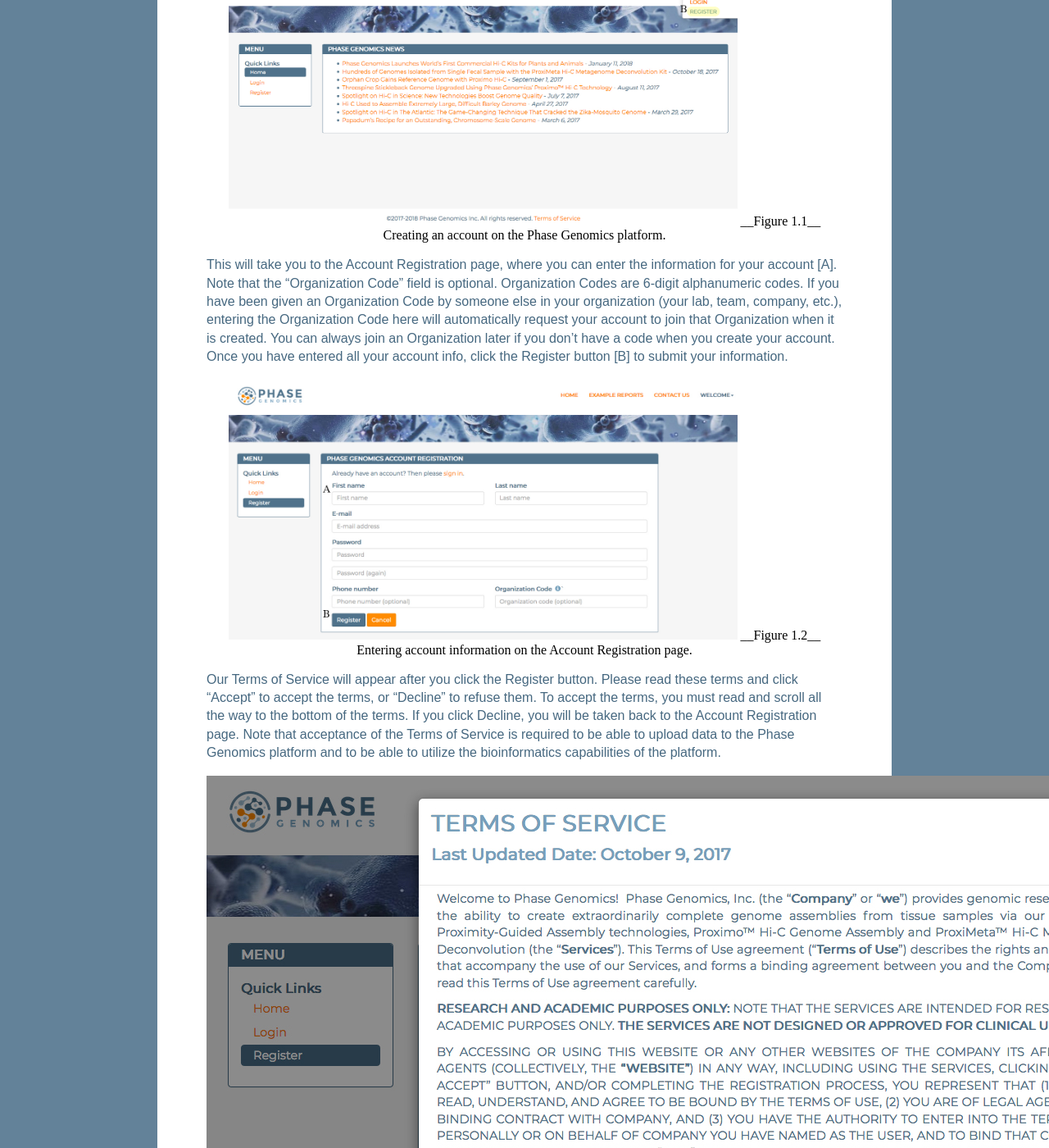
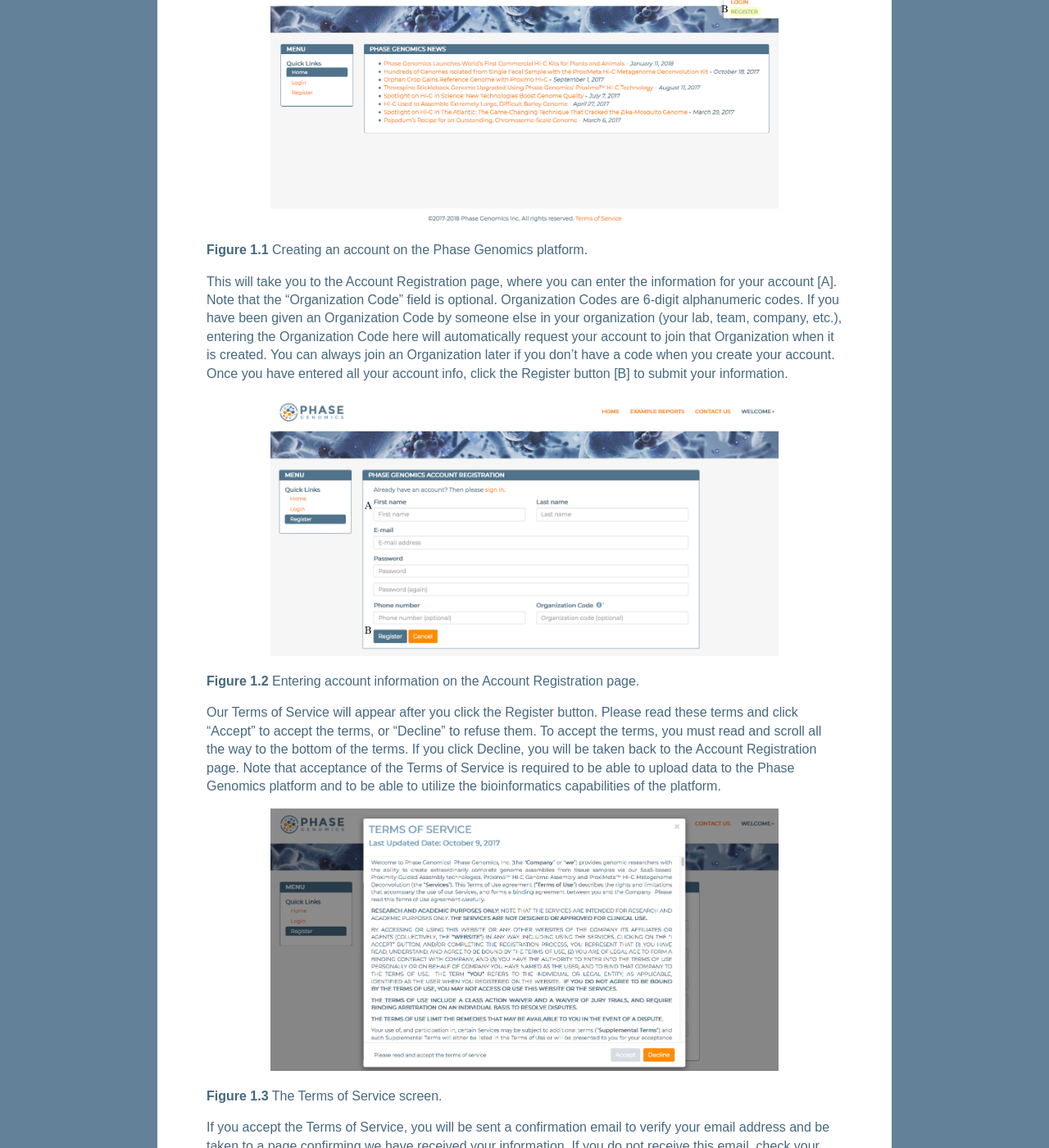
Before and after one commit to phasegenomics/phasegenomics.github.io, a Jekyll site: the page built from _posts/2020-03-02-using-phase-genomics-platform.md, in a window 1280 px wide and 1400 px high, scrolled down 773 px. Shown: the whole window at 82% size. Built offline with Jekyll 4.4.1, drawn with Linux system fonts in a browser that asks for light colours.

Commit message:
Adjust image sizes

```diff
--- a/_posts/2020-03-02-using-phase-genomics-platform.md
+++ b/_posts/2020-03-02-using-phase-genomics-platform.md
@@ -25,27 +25,31 @@
 
 <center>
 <img alt="creating an account" src="https://phasegenomics.github.io/images/create_account.jpg" width="80%">
+</center>
 
 __Figure 1.1__ Creating an account on the Phase Genomics platform.
-</center>
 
 This will take you to the Account Registration page, where you can enter the information for your account [A]. Note that the "Organization Code" field is optional. Organization Codes are 6-digit alphanumeric codes. If you have been given an Organization Code by someone else in your organization (your lab, team, company, etc.), entering the Organization Code here will automatically request your account to join that Organization when it is created. You can always join an Organization later if you don't have a code when you create your account. Once you have entered all your account info, click the Register button [B] to submit your information.
 
 <center>
 <img alt="account registration page" src="https://phasegenomics.github.io/images/enter_account_info.jpg" width="80%">
+</center>
 
 __Figure 1.2__ Entering account information on the Account Registration page.
-</center>
 
 Our Terms of Service will appear after you click the Register button. Please read these terms and click "Accept" to accept the terms, or "Decline" to refuse them. To accept the terms, you must read and scroll all the way to the bottom of the terms. If you click Decline, you will be taken back to the Account Registration page. Note that acceptance of the Terms of Service is required to be able to upload data to the Phase Genomics platform and to be able to utilize the bioinformatics capabilities of the platform.
 
-![tos screen](https://phasegenomics.github.io/images/tos_screen.jpg)
+<center>
+<img alt="tos screen" src="https://phasegenomics.github.io/images/tos_screen.jpg" width="80%">
+</center>
 
 __Figure 1.3__ The Terms of Service screen.
 
 If you accept the Terms of Service, you will be sent a confirmation email to verify your email address and be taken to a page confirming we have received your information. If you do not receive this email, check your Spam folder. If you still cannot find it, contact us at [support@phasegenomics.com](support@phasegenomics.com) for help.
 
-![email verification](https://phasegenomics.github.io/images/email_confirmation.jpg)
+<center>
+<img alt="email verification" src="https://phasegenomics.github.io/images/email_confirmation.jpg" width="80%">
+</center>
 
 __Figure 1.4__ The Email Address Verification screen.
 
@@ -59,13 +63,17 @@
 
 To upload a file, log into your account and click the "Upload Files" link [A] in the left navigation of the page.
 
-![upload files link](https://phasegenomics.github.io/images/upload_files_nav.jpg)
+<center>
+<img alt="upload files link" src="https://phasegenomics.github.io/images/upload_files_nav.jpg" width="80%">
+</center>
 
 __Figure 2.1__ Navigating to the Upload Files link.
 
 This will open a popup dialog for you to enter upload information for one or more files.
 
-![upload files dialog](https://phasegenomics.github.io/images/upload_files_popup.jpg)
+<center>
+<img alt="upload files dialog" src="https://phasegenomics.github.io/images/upload_files_popup.jpg" width="80%">
+</center>
 
 __Figure 2.2__ The Upload Files dialog.
 
@@ -75,7 +83,9 @@
 
 Once files begin uploading, the dialog will be updated with a progress bar indicating how much of the file has successfully been uploaded.
 
-![files uploading](https://phasegenomics.github.io/images/uploading_files.jpg)
+<center>
+<img alt="files uploading" src="https://phasegenomics.github.io/images/uploading_files.jpg" width="80%">
+</center>
 
 __Figure 2.3__ The Upload Files dialog, showing progress uploading a file.
 
@@ -83,7 +93,9 @@
 
 Once your upload is complete, the File Upload dialog will disappear, and you should see the file in the My Files portion of the platform.
 
-![files uploaded](https://phasegenomics.github.io/images/files_uploaded.jpg)
+<center>
+<img alt="files uploaded" src="https://phasegenomics.github.io/images/files_uploaded.jpg" width="80%">
+</center>
 
 __Figure 2.4__ Files that have completed uploading appear on your account in the My Files page.
 
@@ -93,13 +105,17 @@
 ---------------------
 To initiate a ProxiMeta analysis on the platform, log into your account and click on the "New Sample" link [A] in the left nav, under the ProxiMeta section.
 
-![new proximeta sample nav](https://phasegenomics.github.io/images/new_proximeta_sample_nav.jpg)
+<center>
+<img alt="new proximeta sample nav" src="https://phasegenomics.github.io/images/new_proximeta_sample_nav.jpg" width="80%">
+</center>
 
 __Figure 3.1__ Begin a new ProxiMeta sample analysis by clicking the New Sample link under the ProxiMeta section of the left navigation pane.
 
 Clicking the New Sample link opens a dialog to begin the Sample creation process in the platform.
 
-![new proximeta sample dialog 1](https://phasegenomics.github.io/images/new_proximeta_sample_1.jpg)
+<center>
+<img alt="new proximeta sample dialog 1" src="https://phasegenomics.github.io/images/new_proximeta_sample_1.jpg" width="80%">
+</center>
 
 __Figure 3.2__ The first Sample creation dialog for ProxiMeta.
 
@@ -109,13 +125,17 @@
 
 Clicking Next opens the next dialog for Sample Creation, in which you indicate which files you wish to use for the sample. If you selected to use "Assembled contigs" and upload contigs you have already assembled, that dialog looks like this:
 
-![new proximeta sample dialog 2, for assembled contigs](https://phasegenomics.github.io/images/new_proximeta_sample_2a.jpg)
+<center>
+<img alt="new proximeta sample dialog 2, for assembled contigs" src="https://phasegenomics.github.io/images/new_proximeta_sample_2a.jpg" width="80%">
+</center>
 
 __Figure 3.3__ The second Sample creation dialog for ProxiMeta, when using previously assembled contigs.
 
 If you instead selected to use "Reads to assemble" and have ProxiMeta perform _de novo_ contig assembly (using [MEGAHIT](https://github.com/voutcn/megahit)), that dialog instead looks like this:
 
-![new proximeta sample dialog 2, for reads to assemble](https://phasegenomics.github.io/images/new_proximeta_sample_2b.jpg)
+<center>
+<img alt="new proximeta sample dialog 2, for reads to assemble" src="https://phasegenomics.github.io/images/new_proximeta_sample_2b.jpg" width="80%">
+</center>
 
 __Figure 3.4__ The second Sample creation dialog for ProxiMeta, when using reads to assemble.
 
@@ -127,19 +147,25 @@
 
 If you wish to upload a new file to the platform, select "Upload a New File" and either type (or paste) the full path to that file into the "Filename" box [A], or click the blue File Browser button [B] to open a browser and navigate to the file.
 
-![upload new file](https://phasegenomics.github.io/images/upload_new_file.jpg)
+<center>
+<img alt="upload new file" src="https://phasegenomics.github.io/images/upload_new_file.jpg" width="80%">
+</center>
 
 __Figure 3.5__ Choosing to Upload a New File during Sample Creation.
 
 If you wish to use a file you have already uploaded to the platform, select "Use Existing File" and the "Filename" box [A] will turn into a dropdown showing all files you have uploaded to the platform previously which are of the appropriate type, e.g., only Hi-C forward reads files are shown in the Hi-C Forward Reads File Upload Box.
 
-![use existing file](https://phasegenomics.github.io/images/use_existing_file.jpg)
+<center>
+<img alt="use existing file" src="https://phasegenomics.github.io/images/use_existing_file.jpg" width="80%">
+</center>
 
 __Figure 3.6__ Choosing to Use an Existing File during Sample Creation.
 
 Once you have selected all the files you wish to use for the sample, clicking the Upload button will upload any new files you selected and then begin running the sample. A progress bar will be shown for any files that are actively being uploaded for the job.
 
-![sample uploading](https://phasegenomics.github.io/images/sample_uploading.jpg)
+<center>
+<img alt="sample uploading" src="https://phasegenomics.github.io/images/sample_uploading.jpg" width="80%">
+</center>
 
 __Figure 3.7__ Uploading Files to Begin Sample Analysis.
 
```
